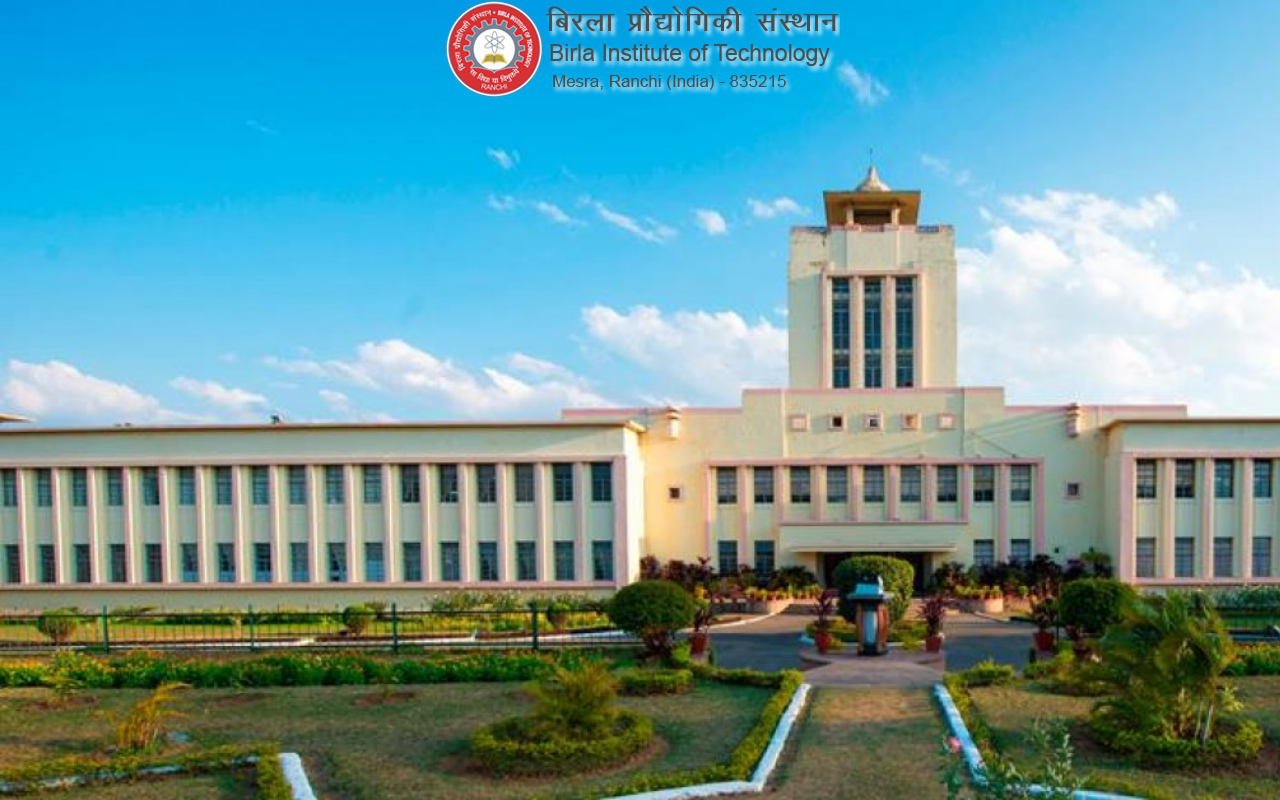
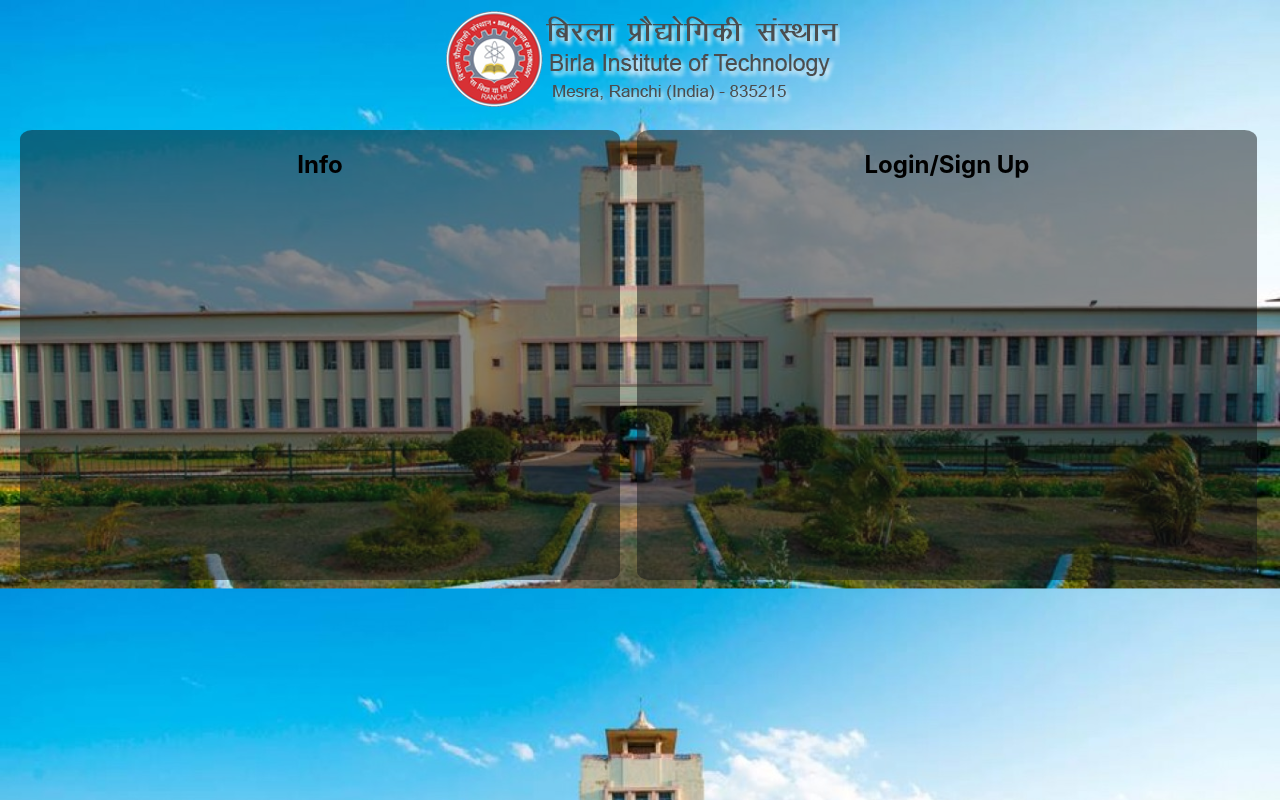
Before and after one commit to rishabh129/hostel-room-allotment, a React (Create React App) app: page / in a window 1280 px wide. Built offline with nearby package versions, Linux system fonts and the light colour scheme.

Commit message:
initial ui

```diff
--- a/src/App.css
+++ b/src/App.css
@@ -42,5 +42,33 @@
   background-size: cover;
 }
 .App-logo{
-  align-items: first baseline;
+  width: 1366px;
+  height: 628px;
 }
+.headInfo{
+  display: flex;
+  justify-content: center;
+
+  margin-top: 10px;
+}
+.bodyContent{
+  display: flex;
+
+
+}
+.info{
+  border-radius: 2%;
+  background-color: rgba(20,23,25, 0.5);
+  width: 600px;
+  height: 450px;
+  margin-left: 20px;
+  margin-top: 20px;
+}
+.form{
+  background-color: rgba(20,23,25, 0.5);
+  border-radius: 2%;
+  width: 620px;
+  height: 450px;
+  margin-left: 17px;
+  margin-top: 20px;
+}
--- a/src/App.js
+++ b/src/App.js
@@ -1,16 +1,29 @@
 import logo from './logo-bit.png';
+import { loginFunc } from './login.js'
 import './App.css';
 
 function App() {
   return (
     <div className="App">
-      <header className="App-header">
-      <img src={logo} alt="logo" />
-        <p>
+      <div className='headInfo'>
+        <img src={logo} alt="logo" />
+      </div>
 
-        </p>
+      <div className='bodyContent'>
 
-      </header>
+        <div className='info'>
+
+          <h2>Info</h2>
+
+        </div>
+
+        <div className='form'>
+          {loginFunc()}
+        </div>
+
+      </div>
+
+
     </div>
   );
 }
--- /dev/null
+++ b/src/login.js
@@ -0,0 +1,9 @@
+import React from "react";
+export function loginFunc()
+{
+    return(
+        <div>
+            <h2>Login/Sign Up</h2>
+        </div>
+    );
+}
```
